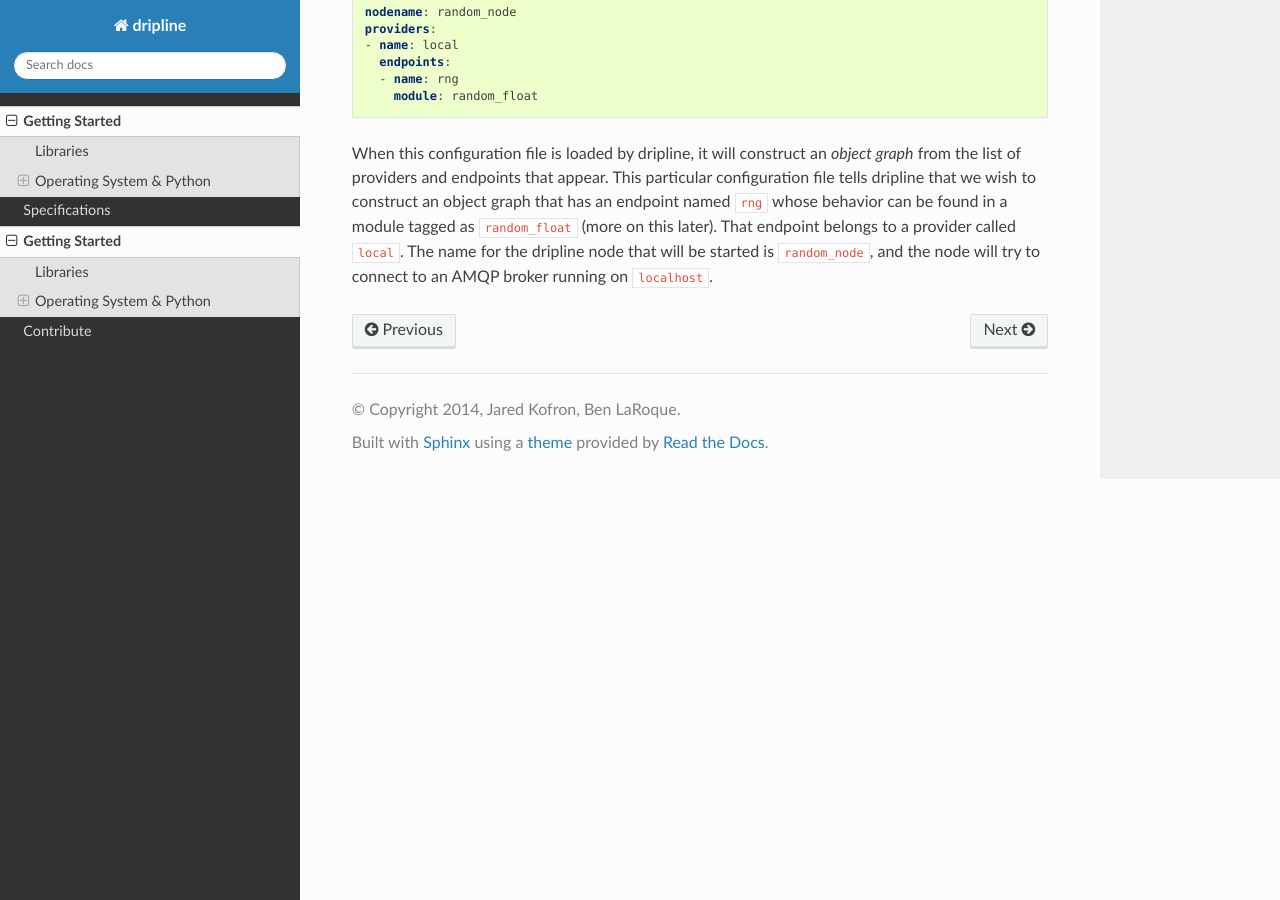
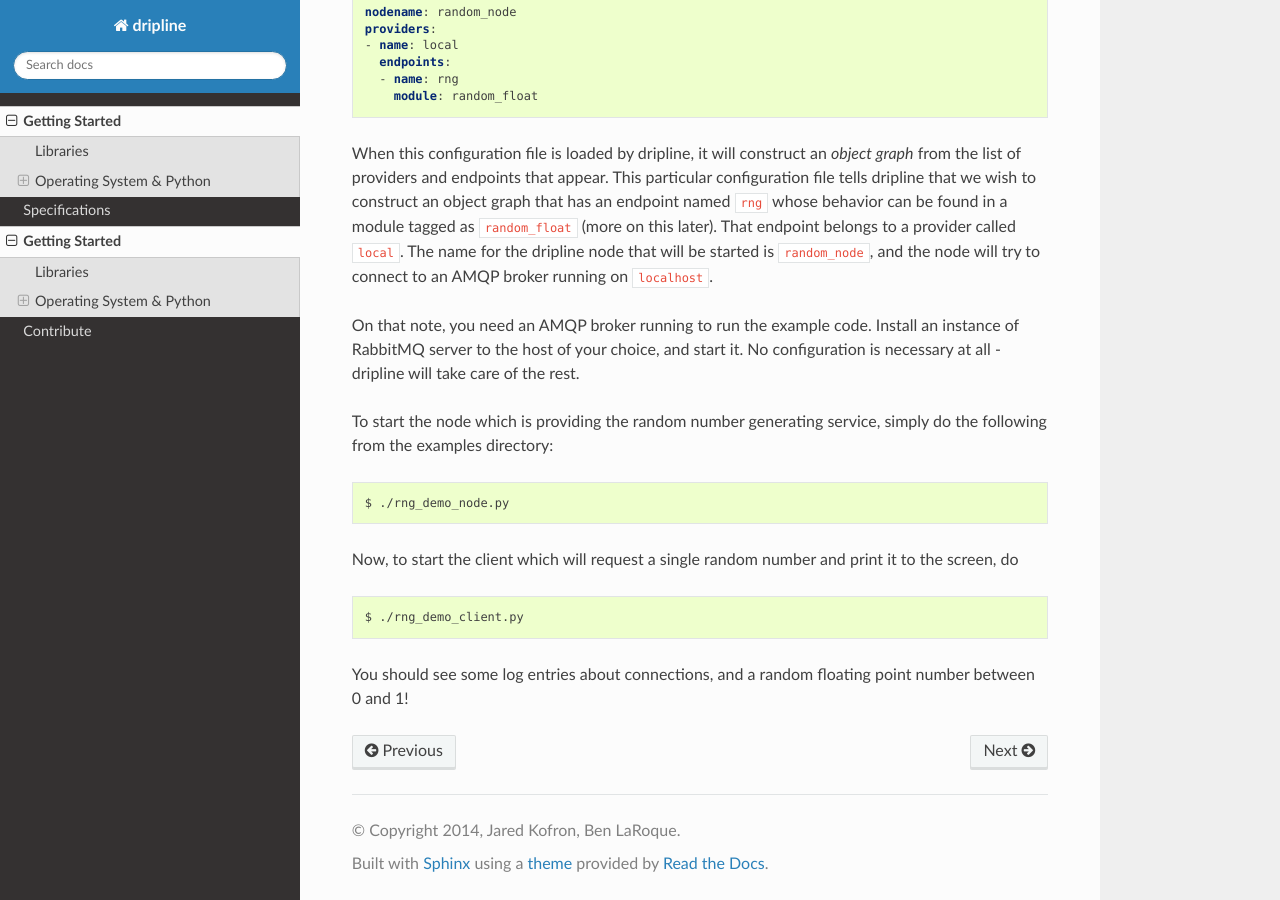
Before and after one commit to kofron/dripline, a Sphinx documentation site: the page built from python/doc/getting_started.rst, in a window 1280 px wide and 900 px high, scrolled down 1188 px. Built offline with Sphinx 7.4.7 and the Read the Docs theme 2.0.0, drawn with Linux system fonts in a browser that asks for light colours.

Commit message:
finished very basic intro.  more?

```diff
--- a/python/doc/getting_started.rst
+++ b/python/doc/getting_started.rst
@@ -66,3 +66,24 @@ in a module tagged as ``random_float`` (more on this later).  That endpoint
 belongs to a provider called ``local``.  The name for the dripline node that
 will be started is ``random_node``, and the node will try to connect to
 an AMQP broker running on ``localhost``.
+
+On that note, you need an AMQP broker running to run the example code.  Install
+an instance of RabbitMQ server to the host of your choice, and start it.  No
+configuration is necessary at all - dripline will take care of the rest.
+
+To start the node which is providing the random number generating service,
+simply do the following from the examples directory:
+
+.. code-block:: bash
+
+	$ ./rng_demo_node.py
+
+Now, to start the client which will request a single random number and print it
+to the screen, do
+
+.. code-block:: bash
+
+	$ ./rng_demo_client.py
+
+You should see some log entries about connections, and a random floating point
+number between 0 and 1!
```
